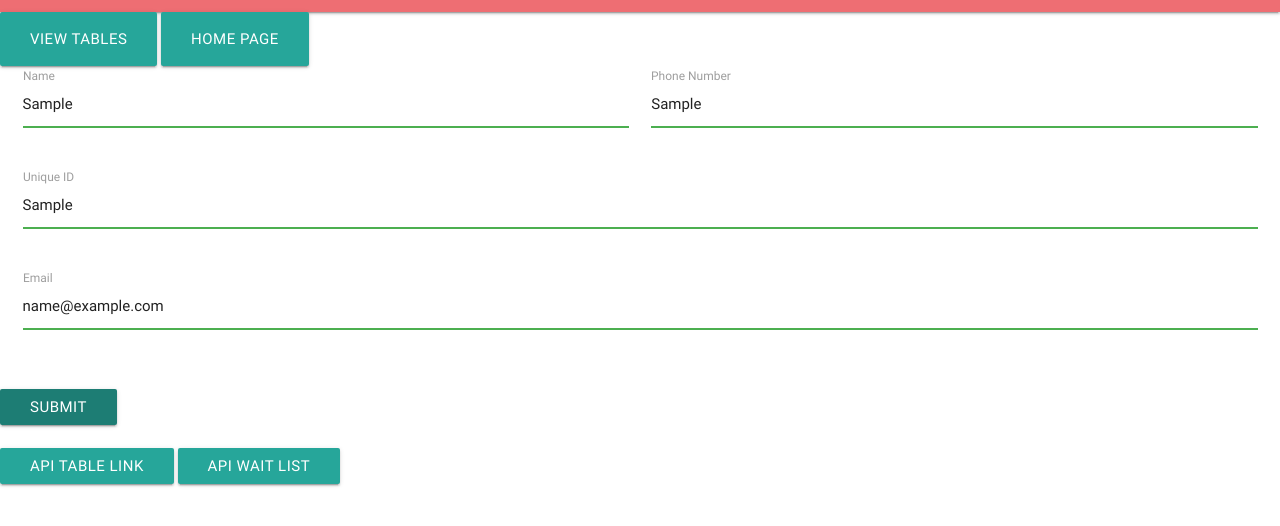
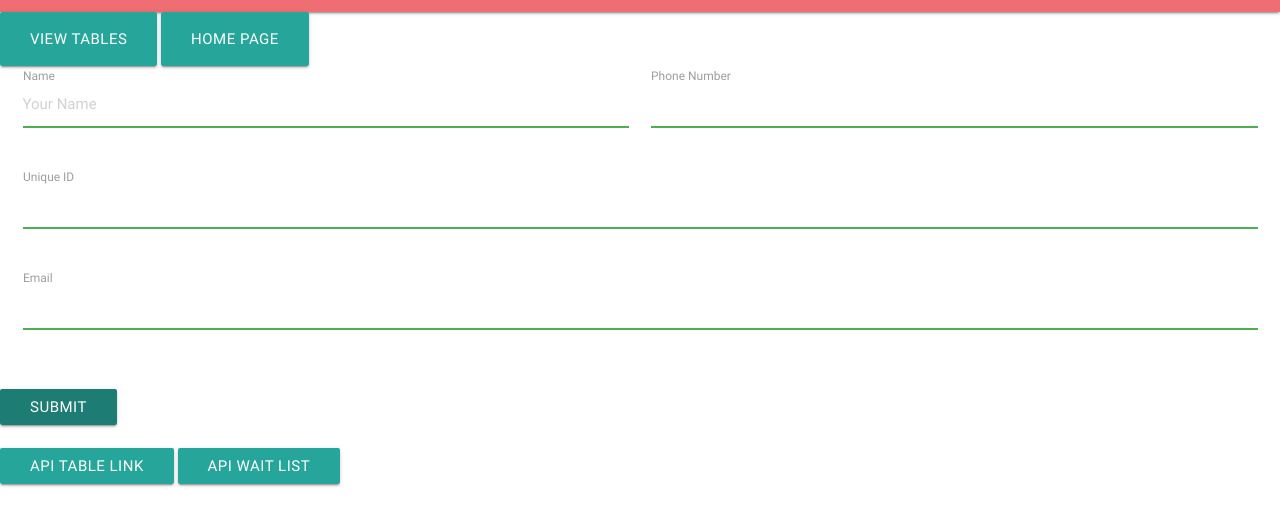
Before and after one commit to ccowen/reservations, a plain HTML site: page reserve.html in a window 1280 px wide. Both pictures are taken after typing "Sample", "Sample", "Sample", "name@example.com" into the empty fields and a click on the button "SUBMIT". Shown: the part 52-578 px from the top of the page. Drawn offline with nearby package versions, Linux system fonts and the light colour scheme; no server answers; some icons are missing.

Commit message:
Fixed bug where form wasn't cleared after submit

```diff
--- a/reserve.html
+++ b/reserve.html
@@ -76,6 +76,11 @@
                 console.log(data);
                 alert("Reservation made");
               });
+              $("#name").val('');
+              $("#phoneNumber").val('');
+              $("#uniqueID").val('');
+              $("#email").val('');
+
             });
           </script>
 	</body>
```
